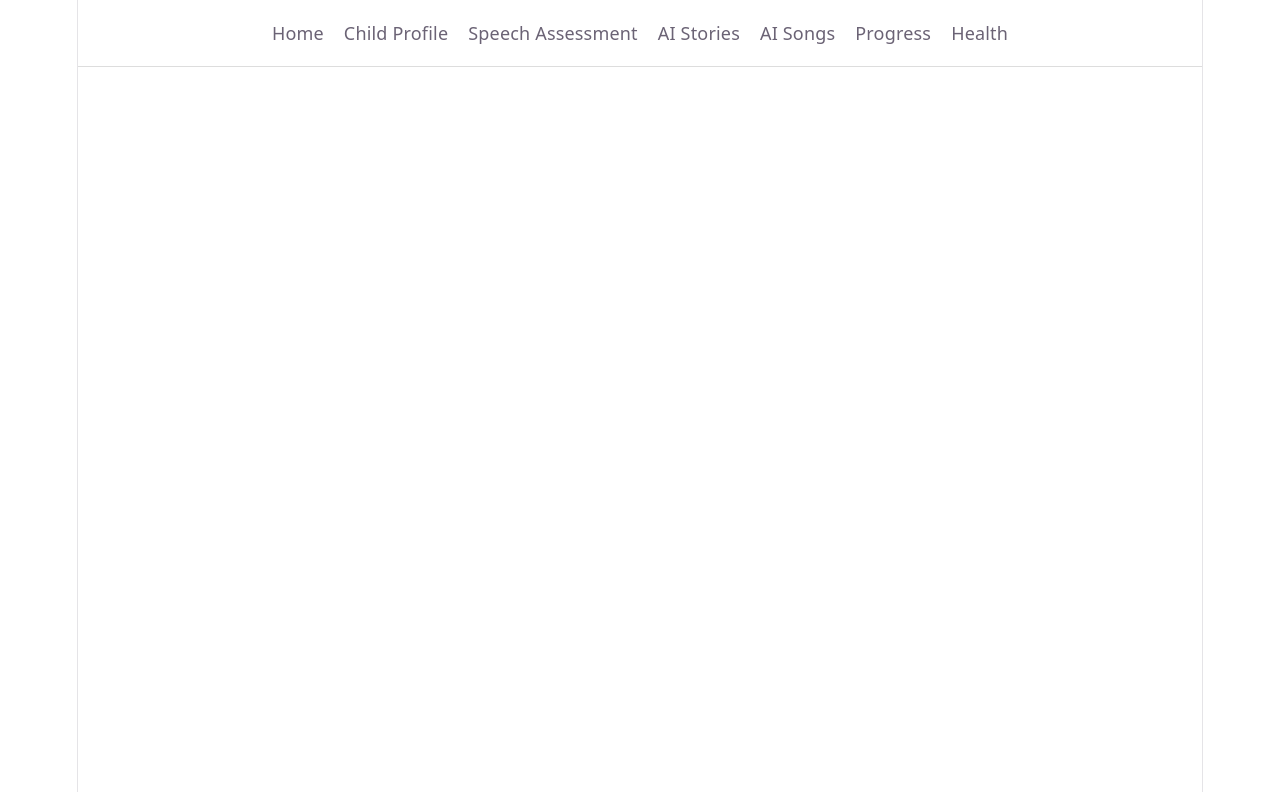
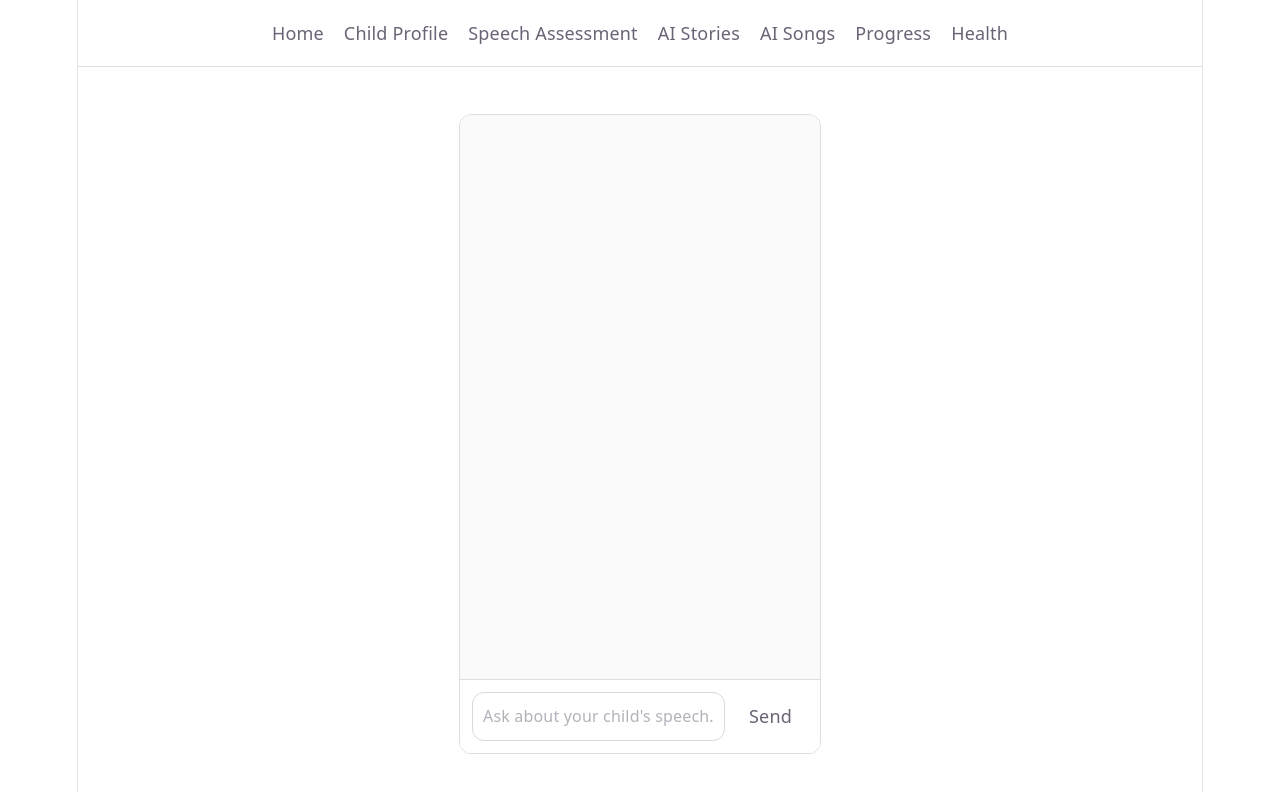
Before and after one commit to devikarenjit/flyrank-capstone, a React (Vite) app: page /aichat in a window 1280 px wide. Shown: the top 792 px of the page. Built offline with nearby package versions, Linux system fonts and the light colour scheme.

Commit message:
Restore AI Chat page

```diff
--- /dev/null
+++ b/src/pages/AIChat.jsx
@@ -0,0 +1,152 @@
+import { useEffect, useRef, useState } from "react";
+import "./Chat.css";
+
+export default function AIChat() {
+  const [messages, setMessages] = useState([]);
+  const [input, setInput] = useState("");
+  const [loading, setLoading] = useState(false);
+
+  const bottomRef = useRef(null);
+  const controllerRef = useRef(null);
+
+  useEffect(() => {
+    bottomRef.current?.scrollIntoView({ behavior: "smooth" });
+  }, [messages]);
+
+  async function sendMessage() {
+    if (!input.trim()) return;
+
+    const updatedMessages = [
+      ...messages,
+      { role: "user", content: input }
+    ];
+
+    setMessages(updatedMessages);
+    setInput("");
+    setLoading(true);
+
+    controllerRef.current = new AbortController();
+
+    try {
+      const response = await fetch("http://localhost:3001/chat", {
+        method: "POST",
+        signal: controllerRef.current.signal,
+        headers: {
+          "Content-Type": "application/json"
+        },
+        body: JSON.stringify({ messages: updatedMessages })
+      });
+
+      if (!response.ok) {
+        throw new Error(`Server error: ${response.status}`);
+      }
+
+      if (!response.body) {
+        throw new Error("No response stream received.");
+      }
+
+      const reader = response.body.getReader();
+      const decoder = new TextDecoder();
+
+      let assistantText = "";
+
+      // Create an empty assistant message that will be updated
+      setMessages(prev => [
+        ...prev,
+        { role: "assistant", content: "" }
+      ]);
+
+      while (true) {
+        const { done, value } = await reader.read();
+
+        if (done) break;
+
+        const chunk = decoder.decode(value);
+
+        const lines = chunk
+          .split("\n")
+          .filter(line => line.startsWith("data:"));
+
+        for (const line of lines) {
+          const json = line.replace("data: ", "").trim();
+
+          if (!json) continue;
+
+          try {
+            const data = JSON.parse(json);
+
+            const text =
+              data.candidates?.[0]?.content?.parts?.[0]?.text || "";
+
+            if (!text) continue;
+
+            assistantText += text;
+
+            setMessages(prev => {
+              const copy = [...prev];
+              copy[copy.length - 1] = {
+                role: "assistant",
+                content: assistantText
+              };
+              return copy;
+            });
+          } catch (err) {
+            console.error("SSE parse error:", err);
+          }
+        }
+      }
+    } catch (error) {
+      console.error(error);
+
+      setMessages(prev => [
+        ...prev,
+        {
+          role: "assistant",
+          content: "Sorry, something went wrong while generating a response."
+        }
+      ]);
+    } finally {
+      setLoading(false);
+    }
+  }
+
+  function stopGeneration() {
+    controllerRef.current?.abort();
+    setLoading(false);
+  }
+
+  return (
+    <div className="chat-container">
+      <div className="messages">
+        {messages.map((msg, i) => (
+          <div key={i} className={msg.role}>
+            {msg.content}
+          </div>
+        ))}
+
+        {loading && (
+          <div className="assistant">
+            Melodic Voice AI is thinking...
+          </div>
+        )}
+
+        <div ref={bottomRef}></div>
+      </div>
+
+      <div className="input-row">
+        <input
+          value={input}
+          onChange={(e) => setInput(e.target.value)}
+          placeholder="Ask about your child's speech..."
+          onKeyDown={(e) => e.key === "Enter" && sendMessage()}
+        />
+
+        <button onClick={sendMessage}>Send</button>
+
+        {loading && (
+          <button onClick={stopGeneration}>Stop</button>
+        )}
+      </div>
+    </div>
+  );
+}
--- /dev/null
+++ b/src/pages/Chat.css
@@ -0,0 +1,52 @@
+.chat-container {
+  display: flex;
+  flex-direction: column;
+  height: 80vh;
+  max-width: 800px;
+  margin: auto;
+  border: 1px solid #ddd;
+  border-radius: 12px;
+  overflow: hidden;
+}
+
+.messages {
+  flex: 1;
+  overflow-y: auto;
+  padding: 16px;
+  background: #fafafa;
+}
+
+.user {
+  align-self: flex-end;
+  background: #d9fdd3;
+  padding: 10px;
+  border-radius: 12px;
+  margin: 8px 0;
+  max-width: 70%;
+}
+
+.assistant {
+  align-self: flex-start;
+  background: #f1f1f1;
+  padding: 10px;
+  border-radius: 12px;
+  margin: 8px 0;
+  max-width: 70%;
+}
+
+.input-row {
+  display: flex;
+  gap: 8px;
+  padding: 12px;
+  border-top: 1px solid #ddd;
+  background: white;
+}
+
+.input-row input {
+  flex: 1;
+  padding: 10px;
+}
+
+.input-row button {
+  padding: 10px 16px;
+}
--- a/src/routes/AppRoutes.jsx
+++ b/src/routes/AppRoutes.jsx
@@ -2,6 +2,7 @@ import { Routes, Route } from "react-router-dom";
 import App from "../App";
 import Navigation from "../components/Navigation";
 import HealthCheck from "../pages/HealthCheck";
+import AIChat from "../pages/AIChat";
 
 function Placeholder({ title }) {
   return (
@@ -20,6 +21,7 @@ export default function AppRoutes() {
     <Routes>
       <Route path="/" element={<App />} />
       <Route path="/child-profile" element={<App />} />
+      <Route path="/aichat" element={<AIChat />} />
       <Route path="/speech-assessment" element={<Placeholder title="Speech Assessment" />} />
       <Route path="/ai-stories" element={<Placeholder title="AI Stories" />} />
       <Route path="/ai-songs" element={<Placeholder title="AI Songs" />} />
```
